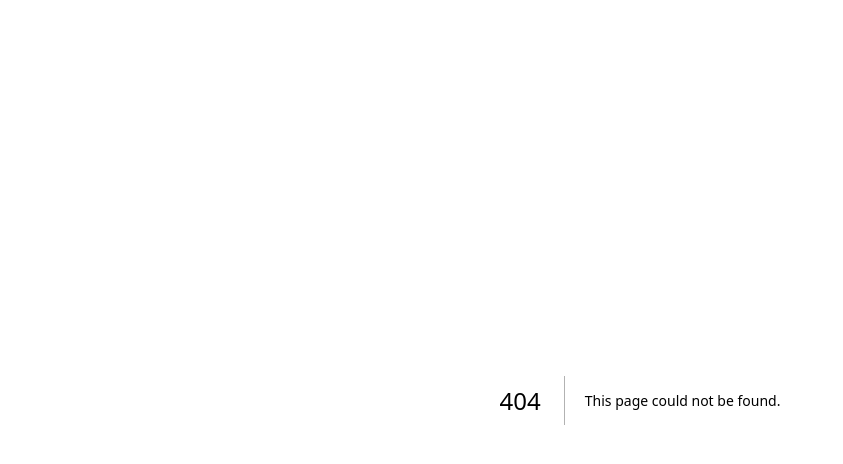
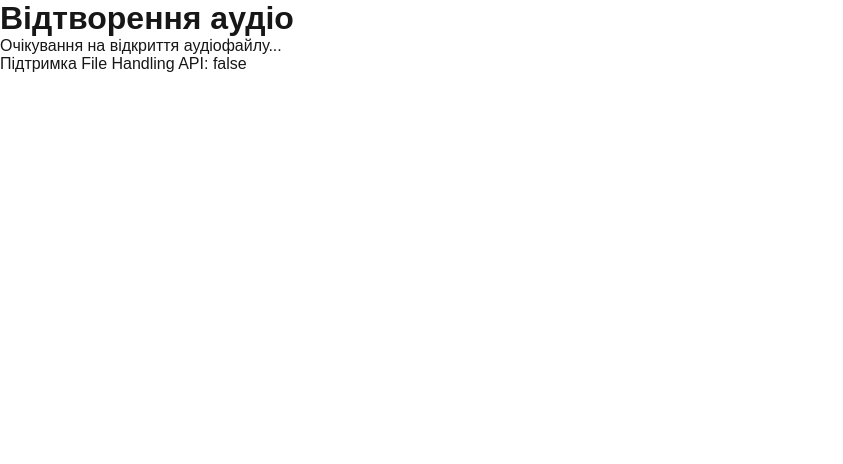
Before and after one commit to AlecCross/pwa-player, a Next.js app: page /play-audio in a window 1280 px wide. Before the commit this address had no page. Shown: the top 464 px of the page, without its empty margins (0-843 px from the left). Built offline with nearby package versions, Linux system fonts and the light colour scheme.

Commit message:
Add File Handling API to open audio files

```diff
--- /dev/null
+++ b/src/pages/play-audio.js
@@ -0,0 +1,50 @@
+import { useEffect, useState } from 'react';
+
+export default function PlayAudioPage() {
+  const [audioUrl, setAudioUrl] = useState(null);
+  const [isApiSupported, setIsApiSupported] = useState(false);
+
+  useEffect(() => {
+    if ('launchQueue' in window && 'files' in window.launchQueue) {
+      console.log("✅ File Handling API підтримується");
+      setIsApiSupported(true);
+
+      window.launchQueue.setConsumer(async (launchParams) => {
+        if (!launchParams.files.length) return;
+
+        const fileHandle = launchParams.files[0];
+        try {
+          const file = await fileHandle.getFile();
+          console.log("📂 Відкритий файл:", file.name, file.type);
+          const url = URL.createObjectURL(file);
+          setAudioUrl(url);
+        } catch (error) {
+          console.error("❌ Помилка при отриманні файлу:", error);
+        }
+      });
+    } else {
+      console.log("❌ File Handling API не підтримується");
+      setIsApiSupported(false);
+    }
+
+    return () => {
+      if (audioUrl) {
+        URL.revokeObjectURL(audioUrl);
+      }
+    };
+  }, [audioUrl]); // Додаємо `audioUrl` у залежності
+
+  return (
+    <div>
+      <h1>Відтворення аудіо</h1>
+      {audioUrl ? (
+        <audio controls src={audioUrl}>
+          Ваш браузер не підтримує аудіоелемент.
+        </audio>
+      ) : (
+        <p>Очікування на відкриття аудіофайлу...</p>
+      )}
+      <p>{`Підтримка File Handling API: ${isApiSupported}`}</p>
+    </div>
+  );
+}
```
Also changed, not shown: public/manifest.json.
